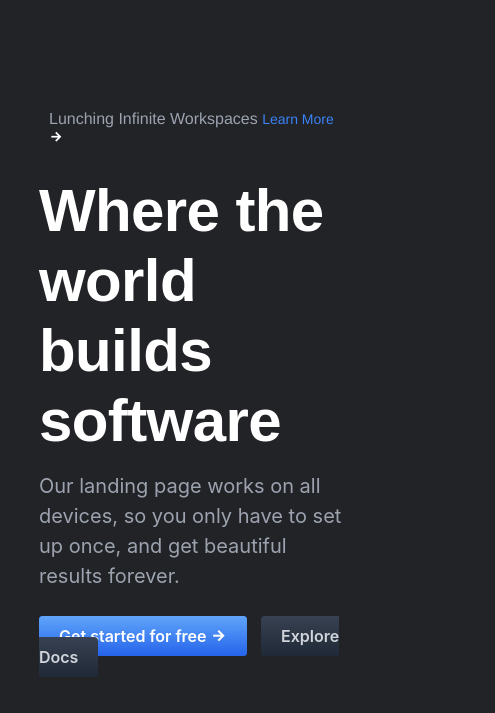
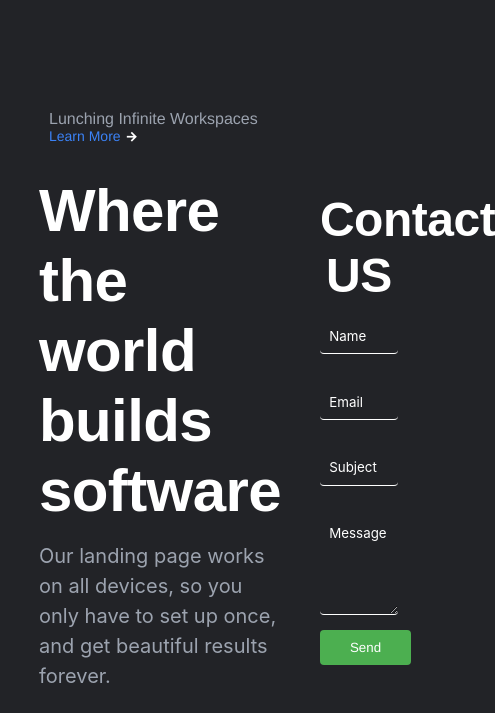
Before and after one commit to Youssefidry/Joseph-Lee.io, a plain HTML site: page index.html in a window 390 px wide. Shown: the part 70-783 px from the top of the page, 495 px wide, since content can reach past the window. Drawn offline with nearby package versions, Linux system fonts and the light colour scheme.

Commit message:
Add files via upload

```diff
--- a/style.css
+++ b/style.css
@@ -287,33 +287,8 @@ form {
     .active{
         color: white;
     }
-    .menu li {
-        width: 100%;
-        padding: 15px 0;
-    }
-    .menu.open{
-        right: 2%;
-        display: block;
-        transition: all 2s ease;
-    }
-    .main-top {
-        flex-direction: column;
-    }
-    .left-main {
-        max-width: 100%;
-    }
-    .right-main.contact-us {
-        width: 100%;
-        margin: 30px 0;
-    }
-    form {
-        width: 100%;
-    }
-    .right-main button[type="submit"] {
-        width: 100%;
-    }
-}
-@media (max-width : 900px){
 
 }
+
+
 /* --- END RESPONSIVE PAGE --- */
```
